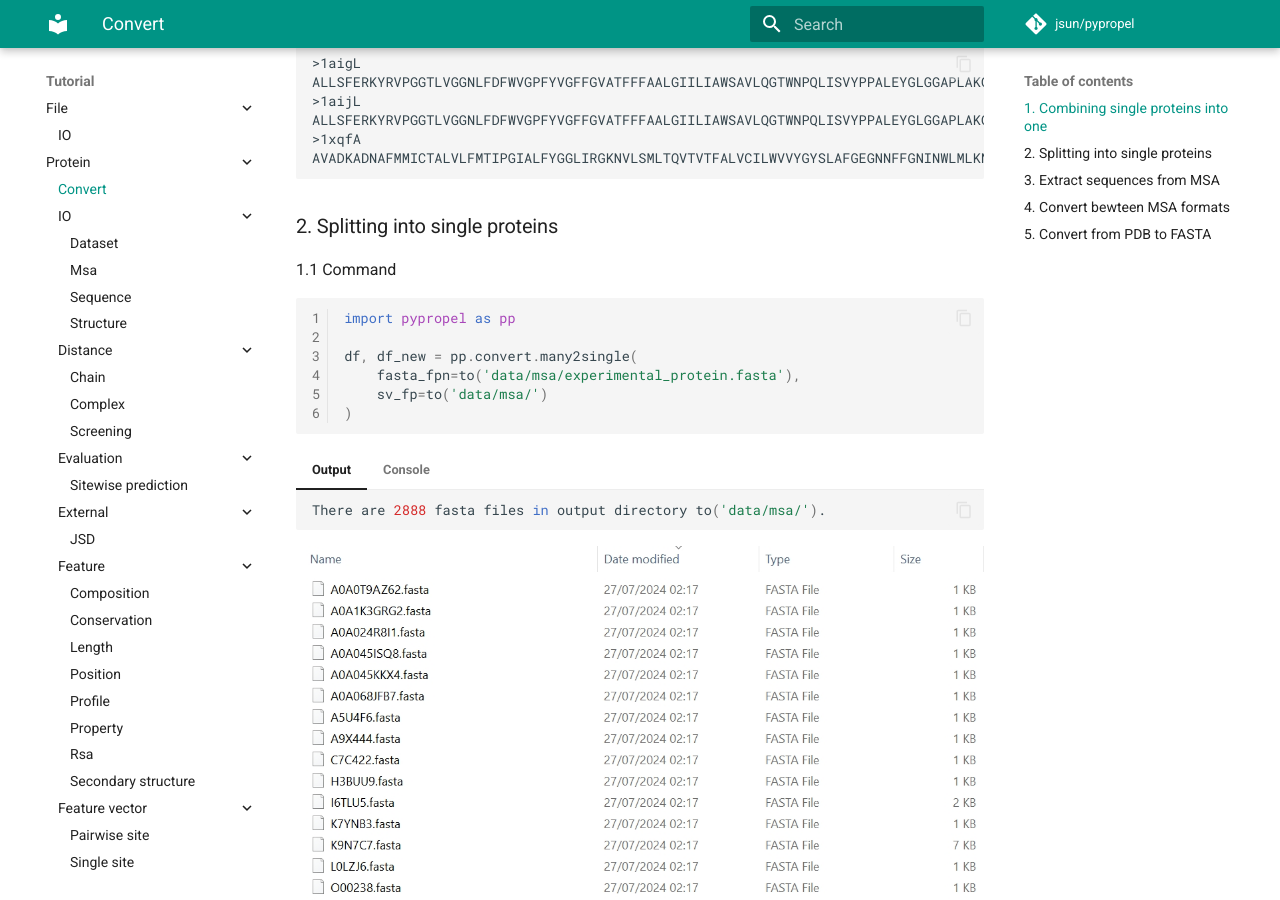
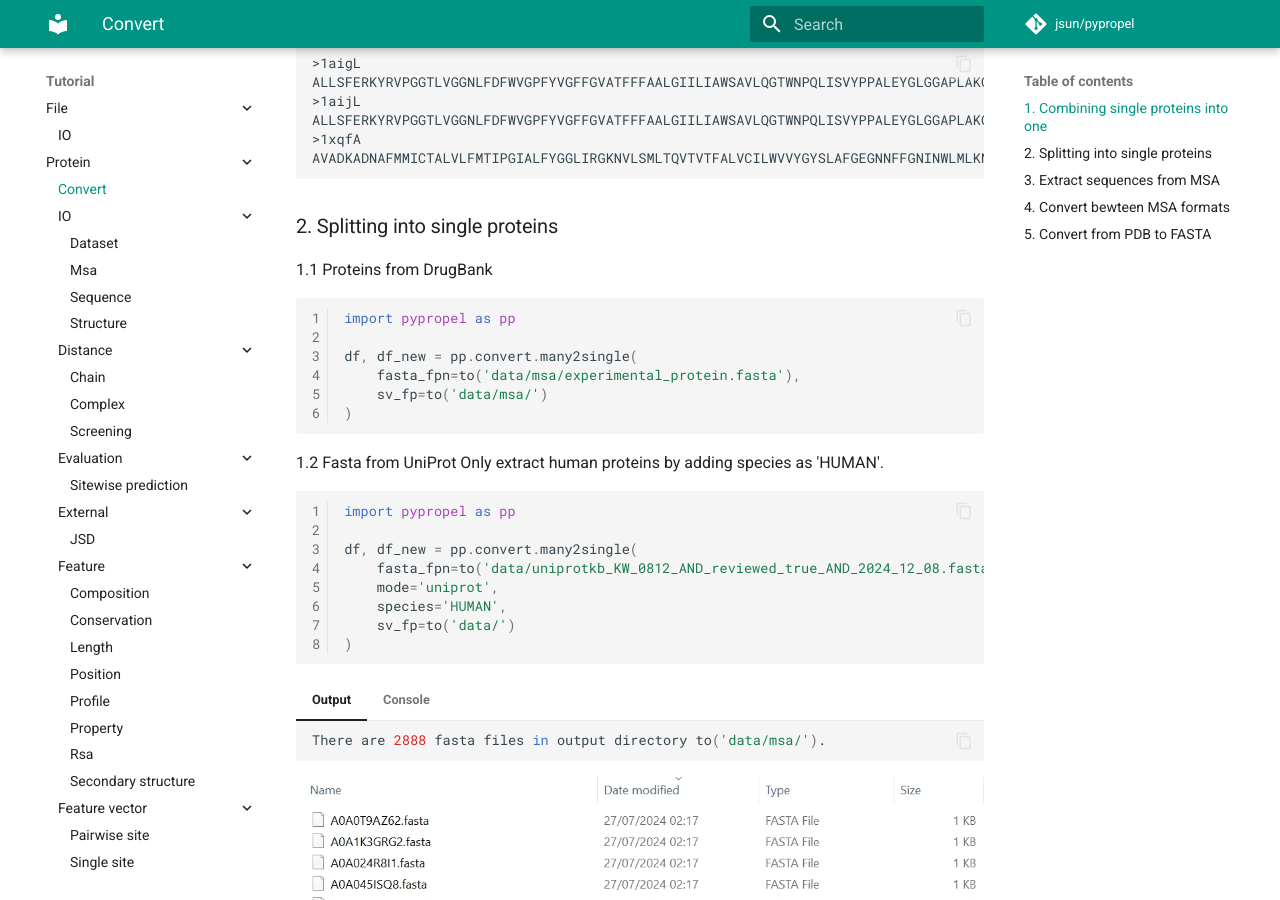
Before and after one commit to 2003100127/pypropel, an MkDocs documentation site: the page built from docs/tutorial/protein/convert.md, in a window 1280 px wide and 900 px high, scrolled down 621 px. Built offline with MkDocs 1.6.1 and Material for MkDocs 9.7.7, drawn with Linux system fonts in a browser that asks for light colours; comment, search, counter and statistics services are not loaded.

Commit message:
conversion uniprot
conversion uniprot

````diff
--- a/docs/tutorial/protein/convert.md
+++ b/docs/tutorial/protein/convert.md
@@ -41,7 +41,7 @@ df = pp.convert.single2many(
 
 ## 2. Splitting into single proteins
 
-1.1 Command
+1.1 Proteins from DrugBank
 
 ``` py linenums="1"
 import pypropel as pp
@@ -49,6 +49,20 @@ import pypropel as pp
 df, df_new = pp.convert.many2single(
     fasta_fpn=to('data/msa/experimental_protein.fasta'),
     sv_fp=to('data/msa/')
+)
+```
+
+1.2 Fasta from UniProt
+Only extract human proteins by adding species as 'HUMAN'.
+
+``` py linenums="1"
+import pypropel as pp
+
+df, df_new = pp.convert.many2single(
+    fasta_fpn=to('data/uniprotkb_KW_0812_AND_reviewed_true_AND_2024_12_08.fasta'),
+    mode='uniprot',
+    species='HUMAN',
+    sv_fp=to('data/')
 )
 ```
 
````
Also changed, not shown: docs/change-log.md (added, +3 -0 lines), 2 other files.
